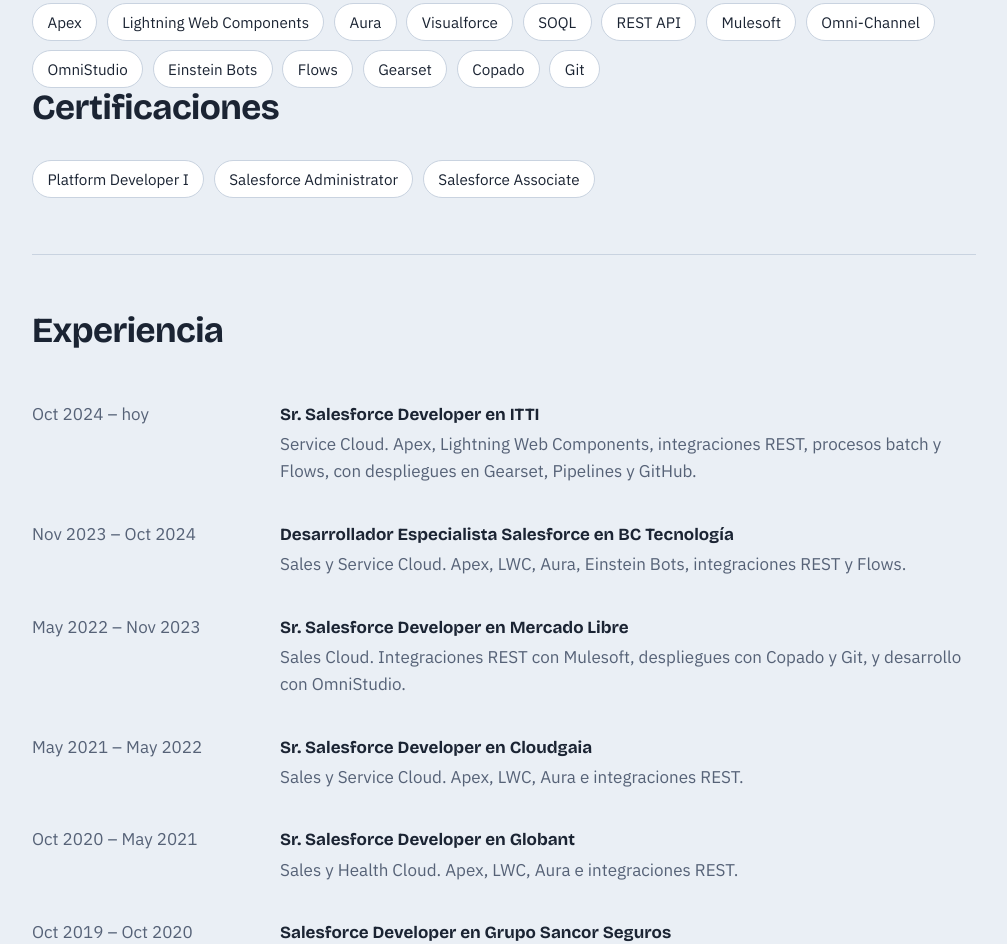
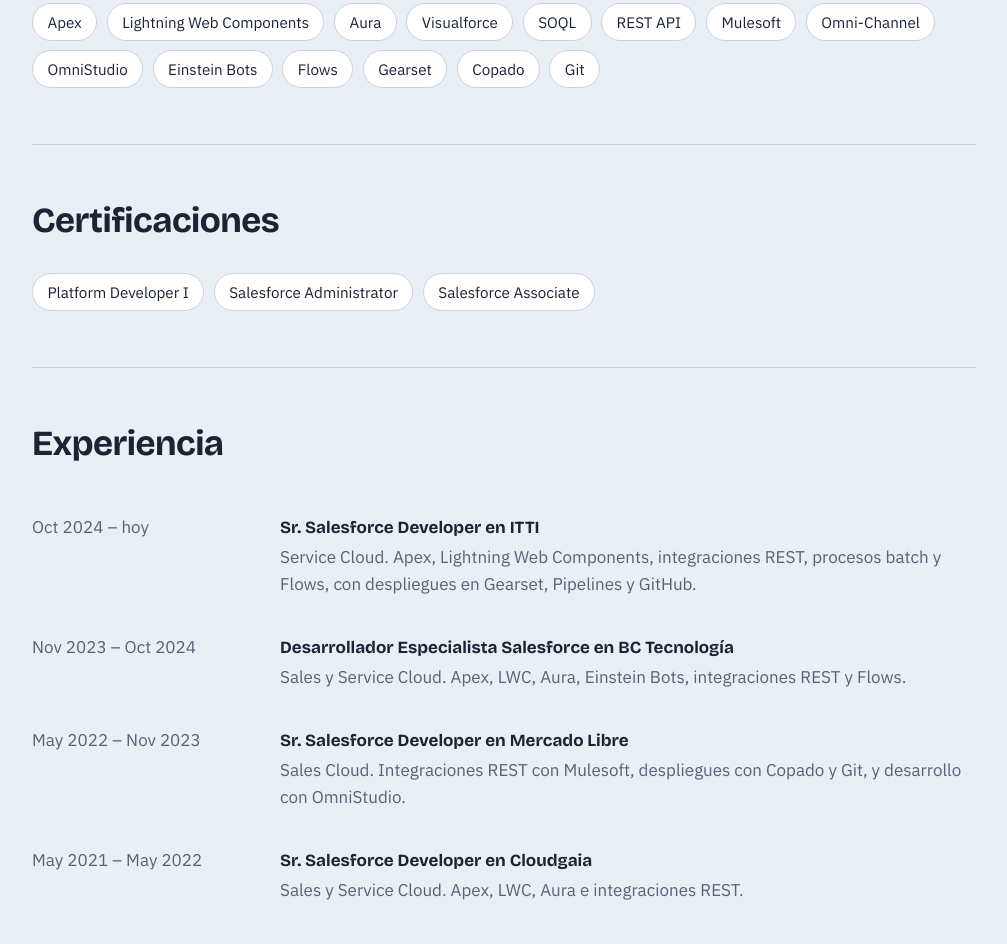
Before and after one commit to gonzalo-mansilla/gonzalo-mansilla.github.io, a plain HTML site: page index.html in a window 1280 px wide. Shown: the part 1901-2845 px from the top of the page, without its empty margins (136-1143 px from the left). Drawn offline with nearby package versions, Linux system fonts and the light colour scheme.

Commit message:
Update index.html

```diff
--- a/index.html
+++ b/index.html
@@ -151,6 +151,9 @@ footer{color:var(--muted);font-size:.9rem;padding:2rem 0 3rem}
       <ul class="tags">
         <li>Apex</li><li>Lightning Web Components</li><li>Aura</li><li>Visualforce</li><li>SOQL</li><li>REST API</li><li>Mulesoft</li><li>Omni-Channel</li><li>OmniStudio</li><li>Einstein Bots</li><li>Flows</li><li>Gearset</li><li>Copado</li><li>Git</li>
       </ul>
+    </section>
+
+    <section id="stack">
       <h2>Certificaciones</h2>
       <ul class="tags">
         <li>Platform Developer I</li><li>Salesforce Administrator</li><li>Salesforce Associate</li>
```
